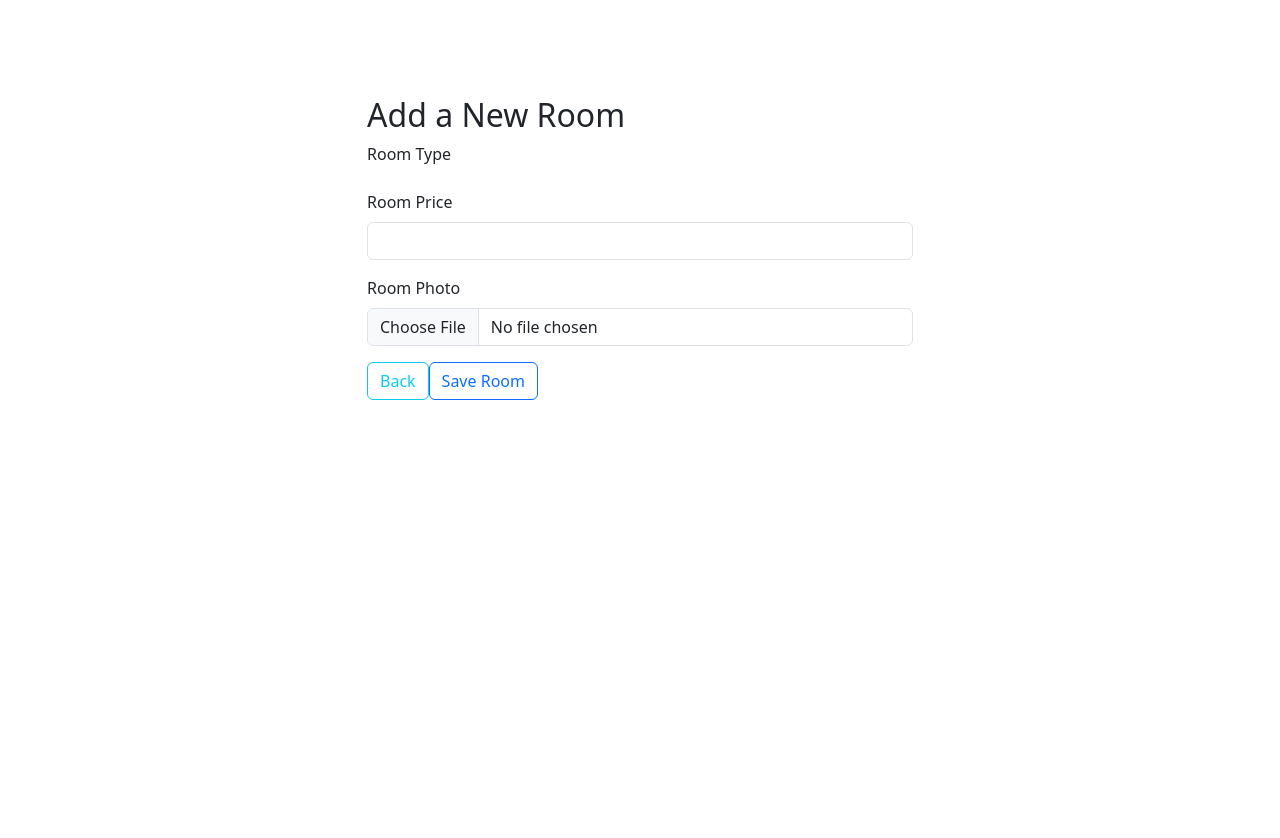
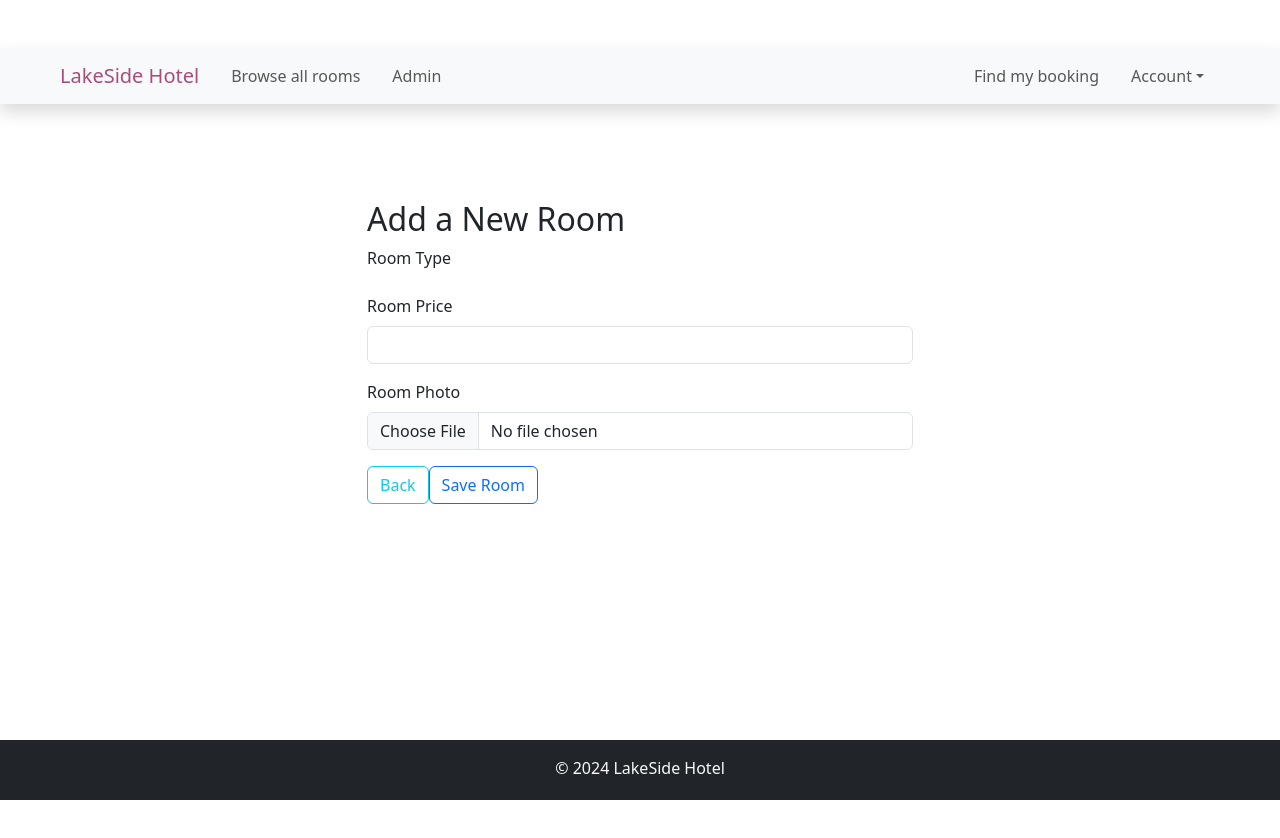
Before and after one commit to dev4hk/my-hotel-app, a React (Create React App) app in the folder src/frontend/: page /add-room in a window 1280 px wide. Shown: the top 838 px of the page. Built offline with nearby package versions, Linux system fonts and the light colour scheme; no server answers.

Commit message:
added initial navbar and footer

```diff
--- a/src/frontend/src/App.js
+++ b/src/frontend/src/App.js
@@ -4,12 +4,15 @@
 import EditRoom from "./components/room/EditRoom";
 import ExistingRooms from "./components/room/ExistingRooms";
 import { BrowserRouter as Router, Routes, Route } from "react-router-dom";
+import NavBar from "./layout/Navbar";
+import Footer from "./layout/Footer";
 
 function App() {
   return (
     <>
       <main>
         <Router>
+          <NavBar />
           <Routes>
             <Route path="/" element={<Home />} />
             <Route path="/edit-room/:roomId" element={<EditRoom />} />
@@ -17,6 +20,7 @@
             <Route path="/add-room" element={<AddRoom />} />
             <Route></Route>
           </Routes>
+          <Footer />
         </Router>
       </main>
     </>
--- /dev/null
+++ b/src/frontend/src/layout/Footer.jsx
@@ -0,0 +1,19 @@
+import React from "react";
+import { Col, Container, Row } from "react-bootstrap";
+
+const Footer = () => {
+  let today = new Date();
+  return (
+    <footer className="bg-dark text-light py-3 footer mt-lg-5">
+      <Container>
+        <Row>
+          <Col xs={12} md={12} className="text-center">
+            <p className="mb-0"> &copy; {today.getFullYear()} LakeSide Hotel</p>
+          </Col>
+        </Row>
+      </Container>
+    </footer>
+  );
+};
+
+export default Footer;
--- /dev/null
+++ b/src/frontend/src/layout/Navbar.jsx
@@ -0,0 +1,101 @@
+import React, { useContext, useState } from "react";
+import { NavLink, Link } from "react-router-dom";
+
+const NavBar = () => {
+  const [showAccount, setShowAccount] = useState(false);
+
+  const handleAccountClick = () => {
+    setShowAccount(!showAccount);
+  };
+
+  return (
+    <nav className="navbar navbar-expand-lg bg-body-tertiary px-5 shadow mt-5 sticky-top">
+      <div className="container-fluid">
+        <Link to={"/"} className="navbar-brand">
+          <span className="hotel-color">LakeSide Hotel</span>
+        </Link>
+
+        <button
+          className="navbar-toggler"
+          type="button"
+          data-bs-toggle="collapse"
+          data-bs-target="#navbarScroll"
+          aria-controls="navbarScroll"
+          aria-expanded="false"
+          aria-label="Toggle navigation"
+        >
+          <span className="navbar-toggler-icon"></span>
+        </button>
+
+        <div className="collapse navbar-collapse" id="navbarScroll">
+          <ul className="navbar-nav me-auto my-2 my-lg-0 navbar-nav-scroll">
+            <li className="nav-item">
+              <NavLink
+                className="nav-link"
+                aria-current="page"
+                to={"/browse-all-rooms"}
+              >
+                Browse all rooms
+              </NavLink>
+            </li>
+            <li className="nav-item">
+              <NavLink className="nav-link" aria-current="page" to={"/admin"}>
+                Admin
+              </NavLink>
+            </li>
+          </ul>
+
+          <ul className="d-flex navbar-nav">
+            <li className="nav-item">
+              <NavLink className="nav-link" to={"/find-booking"}>
+                Find my booking
+              </NavLink>
+            </li>
+
+            <li className="nav-item dropdown">
+              <a
+                className={`nav-link dropdown-toggle ${
+                  showAccount ? "show" : ""
+                }`}
+                href="#"
+                role="button"
+                data-bs-toggle="dropdown"
+                aria-expanded="false"
+                onClick={handleAccountClick}
+              >
+                {" "}
+                Account
+              </a>
+
+              <ul
+                className={`dropdown-menu ${showAccount ? "show" : ""}`}
+                aria-labelledby="navbarDropdown"
+              >
+                <li>
+                  <Link to={"/login"} className="dropdown-item">
+                    Login
+                  </Link>
+                </li>
+                <li>
+                  <Link to={"/profile"} className="dropdown-item">
+                    Profile
+                  </Link>
+                </li>
+                <li>
+                  <hr className="dropdown-divider" />
+                </li>
+                <li>
+                  <Link to={"/logout"} className="dropdown-item">
+                    Logout
+                  </Link>
+                </li>
+              </ul>
+            </li>
+          </ul>
+        </div>
+      </div>
+    </nav>
+  );
+};
+
+export default NavBar;
```
